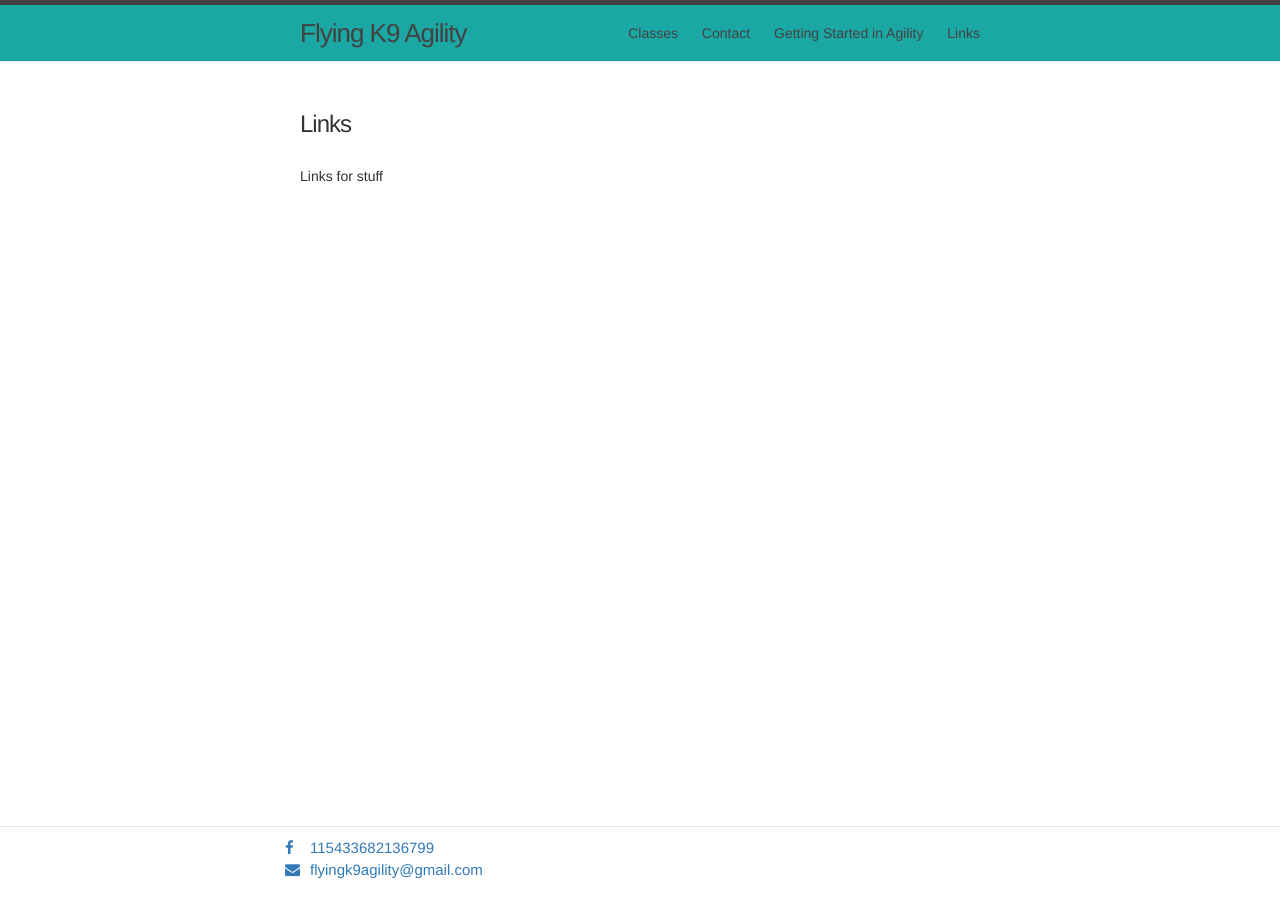
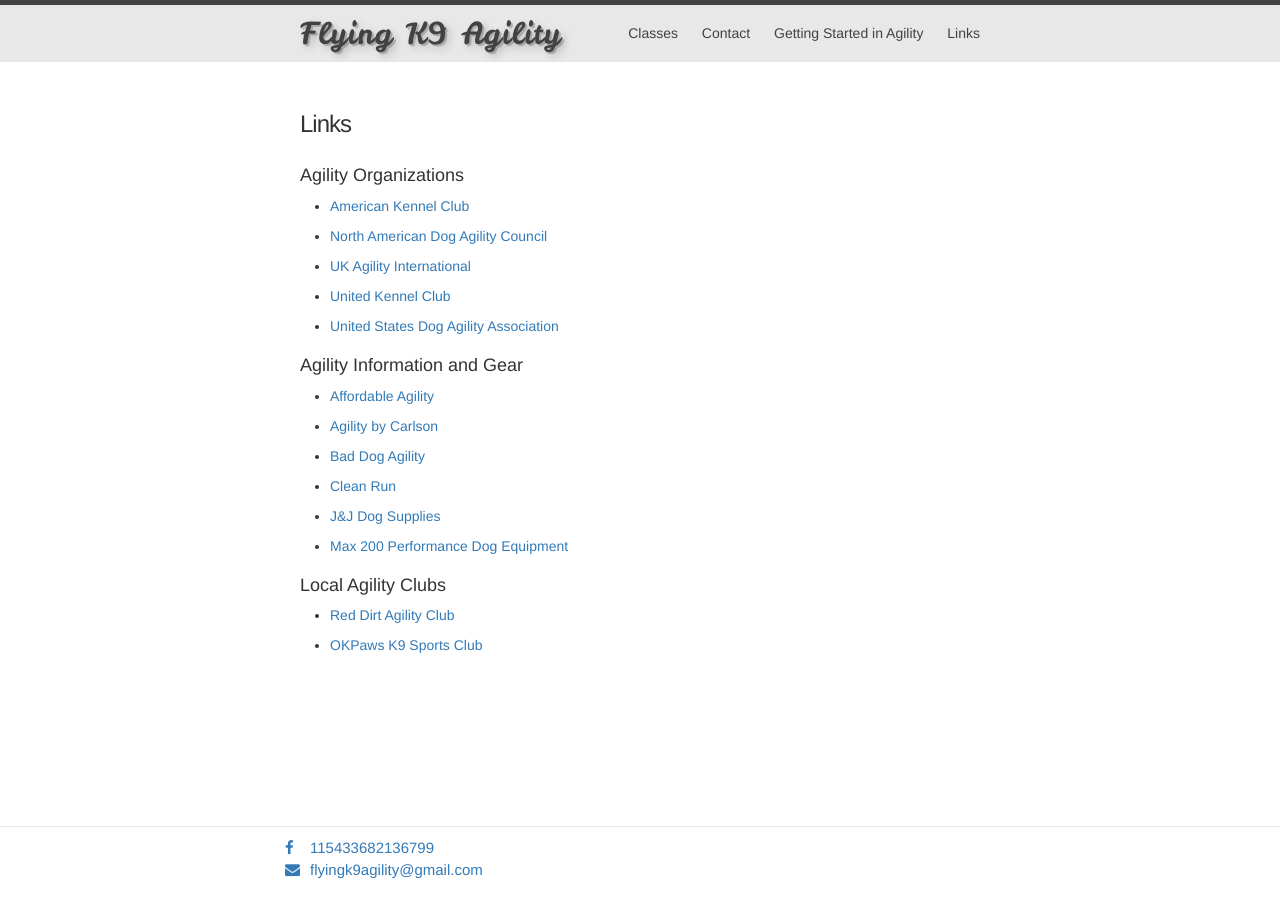
Before and after one commit to laynemcnish/flyingk9agility, a Jekyll site: the page built from links.md, in a window 1280 px wide. Built offline with Jekyll 4.4.1, drawn with Linux system fonts in a browser that asks for light colours; nearby versions of some CDN libraries.

Commit message:
Update links. Change logo font.

```diff
--- a/_includes/head.html
+++ b/_includes/head.html
@@ -12,6 +12,7 @@
   <link rel="stylesheet" href="https://maxcdn.bootstrapcdn.com/bootstrap/3.3.6/css/bootstrap-theme.min.css" integrity="sha384-fLW2N01lMqjakBkx3l/M9EahuwpSfeNvV63J5ezn3uZzapT0u7EYsXMjQV+0En5r" crossorigin="anonymous">
   <link rel="canonical" href="{{ page.url | replace:'index.html','' | prepend: site.baseurl | prepend: site.url }}">
   <link rel="alternate" type="application/rss+xml" title="{{ site.title }}" href="{{ "/feed.xml" | prepend: site.baseurl | prepend: site.url }}">
+  <link href='http://fonts.googleapis.com/css?family=Leckerli+One' rel='stylesheet' type='text/css'>
 
   <script src="https://maxcdn.bootstrapcdn.com/bootstrap/3.3.6/js/bootstrap.min.js" integrity="sha384-0mSbJDEHialfmuBBQP6A4Qrprq5OVfW37PRR3j5ELqxss1yVqOtnepnHVP9aJ7xS" crossorigin="anonymous"></script>
 </head>
--- a/_sass/_layout.scss
+++ b/_sass/_layout.scss
@@ -5,20 +5,19 @@
     border-top: 5px solid $grey-color-dark;
     border-bottom: 1px solid $grey-color-light;
     min-height: 56px;
-    background: #1BA7A4;
+    background: $grey-color-light;
 
     // Positioning context for the mobile navigation icon
     position: relative;
 }
 
 .site-title {
-    font-size: 26px;
-    font-weight: 300;
+    font: 100 30px/1.2 'Leckerli One', Helvetica, sans-serif;
+    color: $grey-color-dark;
+    text-shadow: 2px 2px 0px rgba(0,0,0,0.2), 4px 4px 8px rgba(0,0,0,0.2);
     line-height: 56px;
-    letter-spacing: -1px;
-    margin-bottom: 0;
+    letter-spacing: 1px;
     float: left;
-    color: $grey-color-dark;
 
     &,
     &:visited {
--- a/links.md
+++ b/links.md
@@ -4,4 +4,34 @@
 permalink: /links/
 ---
 
-Links for stuff
+### Agility Organizations
+
+  - [American Kennel Club](http://www.akc.org/events/agility/)
+
+  - [North American Dog Agility Council](www.nadac.com)
+
+  - [UK Agility International](www.ukagilityinternational.com)
+
+  - [United Kennel Club](www.ukcdogs.com)
+
+  - [United States Dog Agility Association](www.usdaa.com)
+
+### Agility Information and Gear
+
+  - [Affordable Agility](www.affordableagility.com)
+
+  - [Agility by Carlson](www.carlson-agility.com)
+
+  - [Bad Dog Agility](www.baddogagility.com)
+
+  - [Clean Run](www.cleanrun.com)
+
+  - [J&J Dog Supplies](www.jjdog.com)
+
+  - [Max 200 Performance Dog Equipment](www.max200.com)
+
+### Local Agility Clubs
+
+  - [Red Dirt Agility Club](www.reddirtagility.net)
+
+  - [OKPaws K9 Sports Club](www.okpaws.com)
```
Also changed, not shown: getting_started.md (+1 -1 lines).
